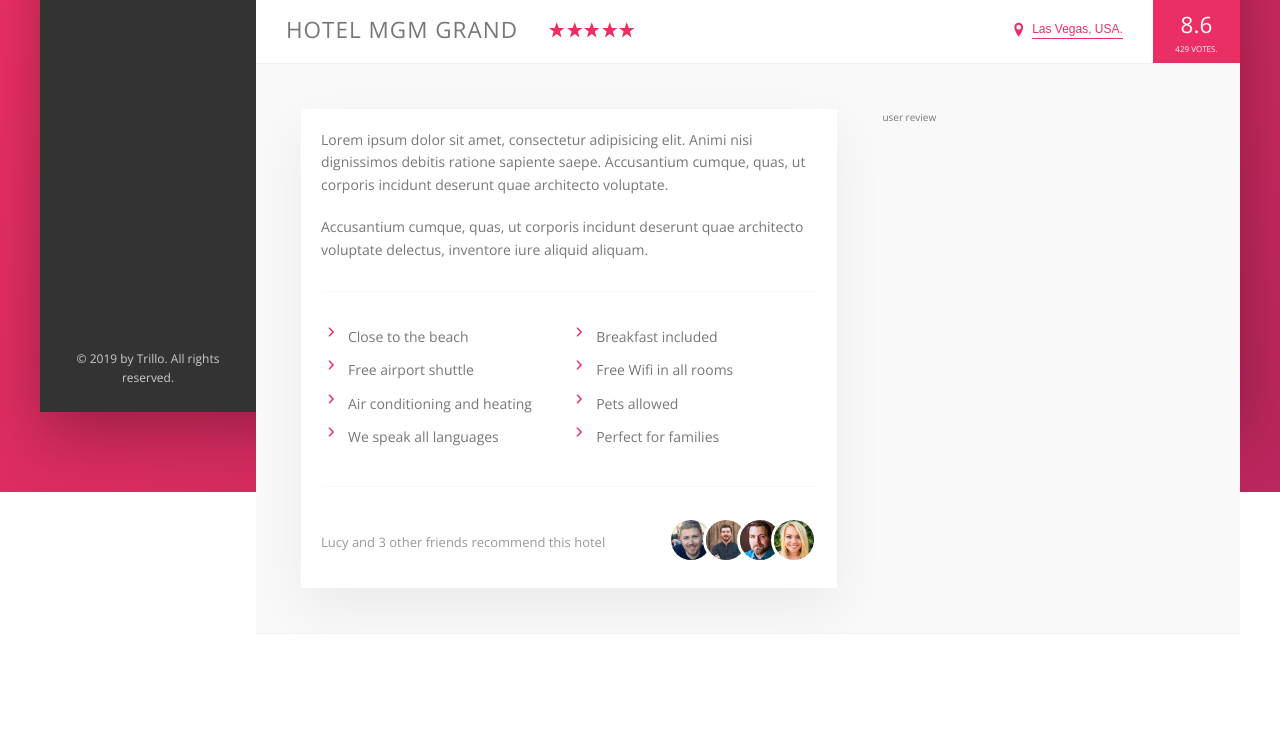
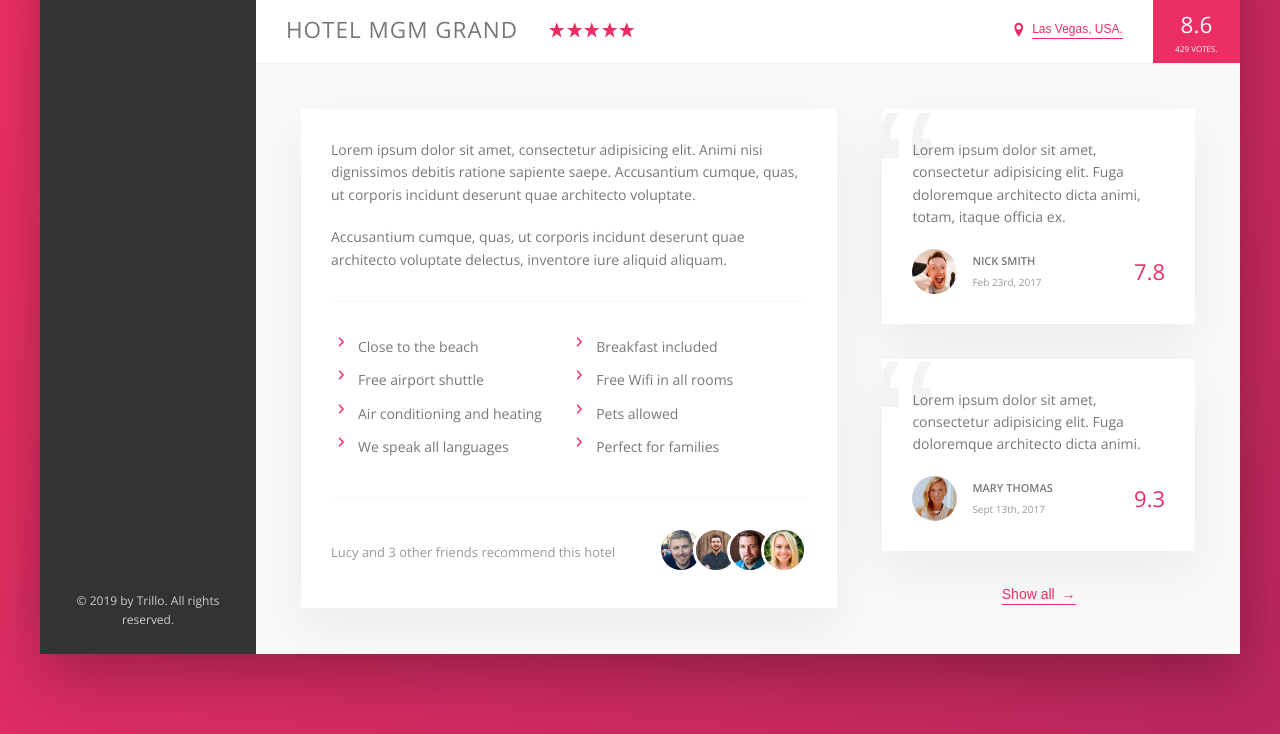
Before and after one commit to shrirangmhalgi/trillo, a website: page index.html in a window 1280 px wide. Shown: the part 538-1272 px from the top of the page. Before the commit the page ends 1172 px from the top, so only its background shows below. Drawn offline with nearby package versions, Linux system fonts and the light colour scheme.

Commit message:
added the user reviews section

```diff
--- a/index.html
+++ b/index.html
@@ -175,7 +175,35 @@
           </div>
 
           <div class="user-reviews">
-            user review
+            <figure class="review"> <!-- these are great for some text and contents -->
+              <blockquote class="review__text">
+                Lorem ipsum dolor sit amet, consectetur adipisicing elit. Fuga doloremque architecto dicta animi, totam, itaque officia ex.
+              </blockquote>
+              <figcaption class="review__user">
+                <img src="img/user-1.jpg" alt="User 1" class="review__photo">
+                <div class="review__user-box">
+                  <p class="review__user-name">Nick Smith</p>
+                  <p class="review__user-date">Feb 23rd, 2017</p>
+                </div>
+                <div class="review__rating">7.8</div>
+              </figcaption>
+            </figure>
+
+            <figure class="review"> <!-- these are great for some text and contents -->
+              <blockquote class="review__text">
+                Lorem ipsum dolor sit amet, consectetur adipisicing elit. Fuga doloremque architecto dicta animi.
+              </blockquote>
+              <figcaption class="review__user">
+                <img src="img/user-2.jpg" alt="User 1" class="review__photo">
+                <div class="review__user-box">
+                  <p class="review__user-name">Mary Thomas</p>
+                  <p class="review__user-date">Sept 13th, 2017</p>
+                </div>
+                <div class="review__rating">9.3</div>
+              </figcaption>
+            </figure>
+
+            <button class="btn-inline">Show all <span>&rarr;</span></button>
           </div>
         </div>
       </main>
--- a/sass/_components.scss
+++ b/sass/_components.scss
@@ -275,8 +275,17 @@
   cursor: pointer;
   transition: all 0.2s;
 
+  & span{
+    margin-left: 3px;
+    transition: margin-left 0.2s;
+  }
+
   &:hover{
     color: var(--color-grey-dark-1);
+
+    span{
+      margin-left: 8px;
+    }
   }
 
   &:focus{
@@ -378,5 +387,67 @@
       margin-right: -1.5rem;
     }
   }
+}
 
+////////////////////////////////////////////
+//reviews
+.review{
+  background-color: #fff;
+  box-shadow: var(--shadow-light);
+  padding: 3rem;
+  margin-bottom: 3.5rem;
+  position: relative;
+  overflow: hidden;
+
+  &__text{
+    margin-bottom: 2rem;
+    z-index: 10;
+    position: relative;
+  }
+
+  &__user{
+    display: flex;
+    align-items: center;
+  }
+
+  &__photo{
+    height: 4.5rem;
+    width: 4.5rem;
+    border-radius: 50%;
+    margin-right: 1.5rem;
+  }
+
+  &__user-box{
+    margin-right: auto;
+  }
+
+  &__user-name{
+    font-size: 1.1rem;
+    font-weight: 600;
+    text-transform: uppercase;
+    margin-bottom: 0.4rem;
+  }
+
+  &__user-date{
+    font-size: 1rem;
+    color: var(--color-grey-dark-3);
+  }
+
+  &__rating{
+    color: var(--color-primary);
+    font-size: 2.2rem;
+    font-weight: 300;
+  }
+
+  &::before{
+    content: "\201C";
+    font-family: sans-serif;
+    line-height: 1;
+    position: absolute;
+    top: -2.75rem;
+    left: -1rem;
+    font-size: 20rem;
+    color: var(--color-grey-light-2);
+    z-index: 1;
+  }
 }
--- a/sass/_layouts.scss
+++ b/sass/_layouts.scss
@@ -33,11 +33,10 @@
 .hotel-view{
   background-color: #fff;
   flex: 1; //it should grow over all the available space.
-
-  height: 80rem;
 }
 
 .detail{
+  font-size: 1.4rem;
   display: flex;
   padding: 4.5rem;
   background-color: var(--color-grey-light-1);
@@ -45,14 +44,16 @@
 }
 
 .description{
-  padding: 2rem;
-  font-size: 1.4rem;
   background-color: #fff;
   box-shadow: var(--shadow-light);
+  padding: 3rem;
   flex: 0 0 60%;
   margin-right: 4.5rem;
 }
 
 .user-reviews{
   flex: 1;
+  display: flex;
+  flex-direction: column;
+  align-items: center;
 }
```
Also changed, not shown: css/style.css.
